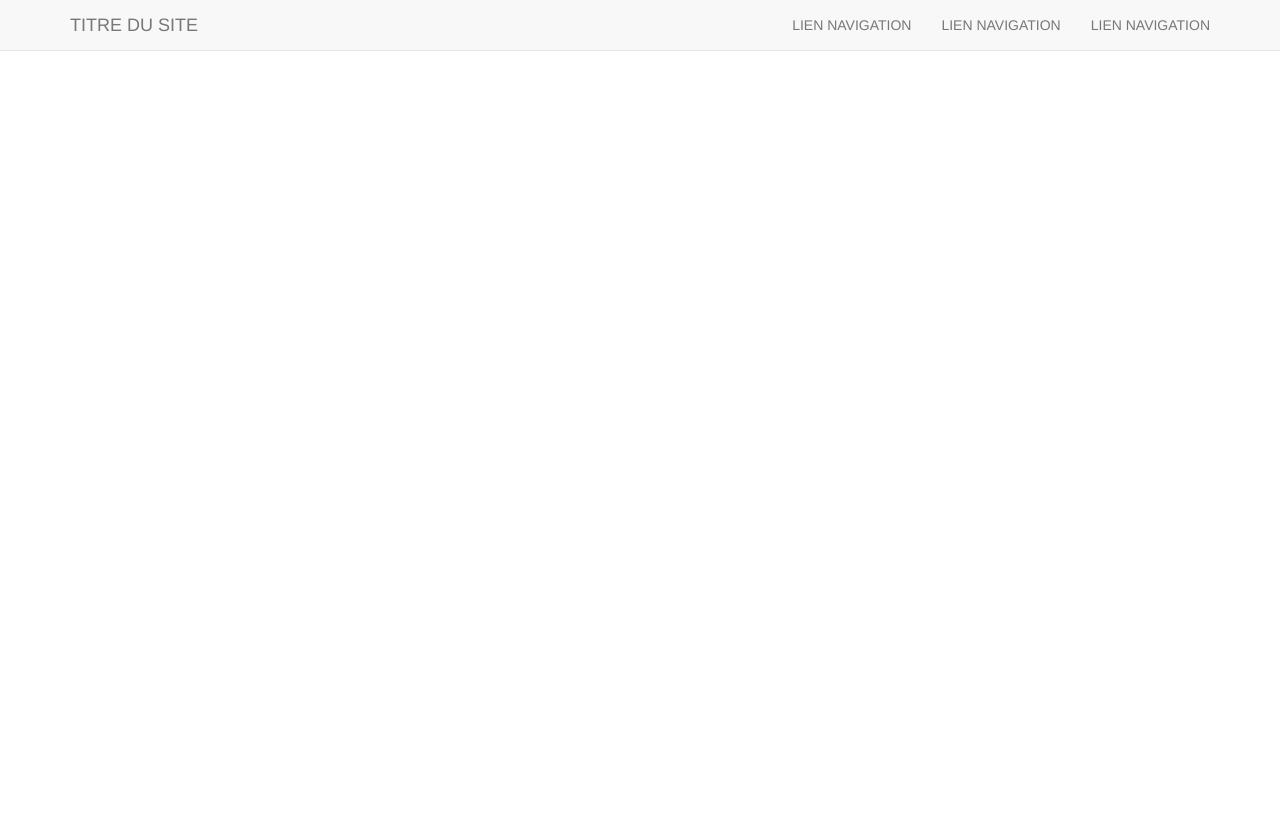
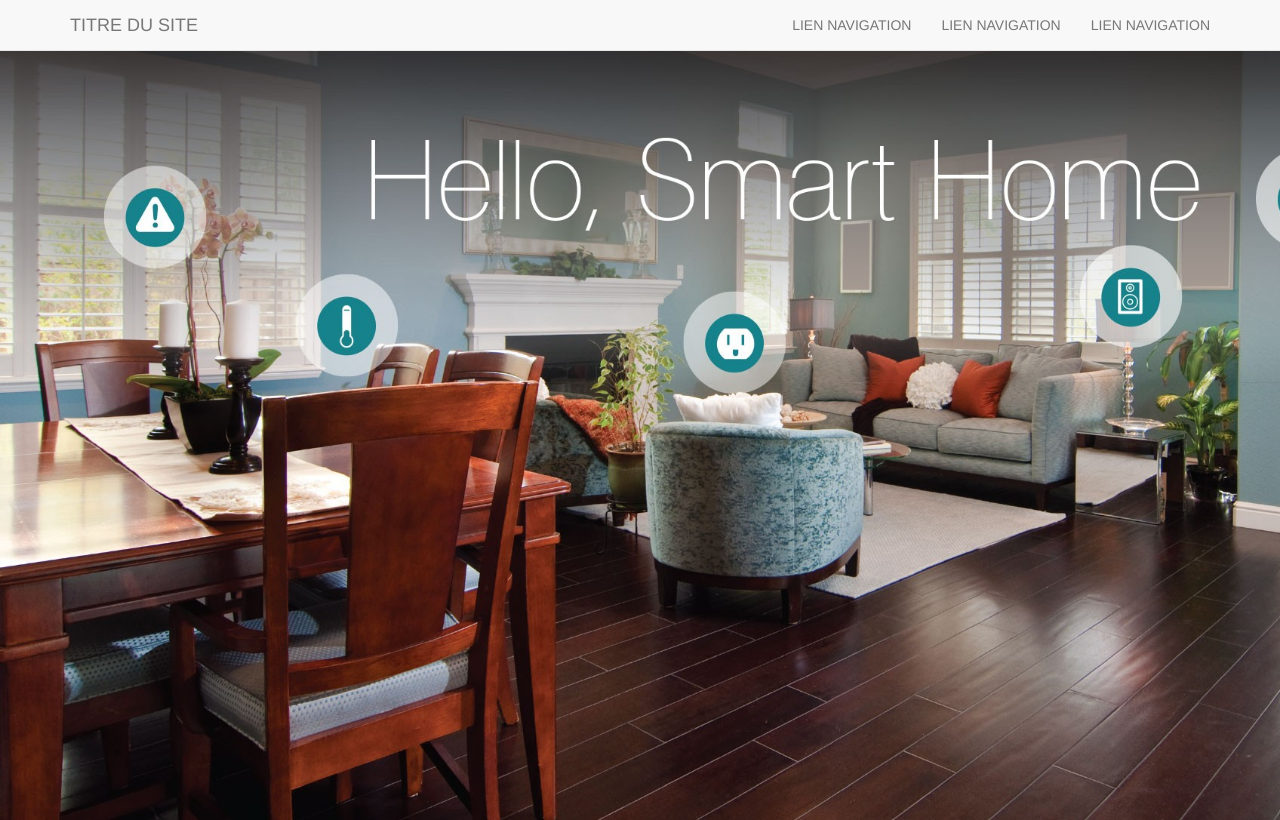
Before and after one commit to AshFromReunion/Challenge-Site-8, a website: page index.html in a window 1280 px wide. Drawn offline with nearby package versions, Linux system fonts and the light colour scheme.

Commit message:
ajout image header

```diff
--- a/index.html
+++ b/index.html
@@ -9,7 +9,9 @@ Changes were made from te original work
 
 <head>
     <title>Site 8</title>
-    <link href="css/bootstrap.css" rel="stylesheet" type="text/css" media="all">
+    <link href="css/bootstrap.min.css" rel="stylesheet" type="text/css" media="all">
+    <link href="css/style.css" rel="stylesheet" type="text/css" media="all">
+
     <meta name="viewport" content="width=device-width, initial-scale=1">
     <meta http-equiv="Content-Type" content="text/html; charset=utf-8" />
     <meta name="keywords" content="Site 8, exercice intégration" />
@@ -43,7 +45,10 @@ Changes were made from te original work
         </div>
     </nav>
 
+    <header>
 
+
+    </header>
 
 
     <script src="js/jquery-1.11.0.min.js"></script>
--- a/scss/style.scss
+++ b/scss/style.scss
@@ -0,0 +1,6 @@
+header {
+    background: url('../images/connected-home.jpg') no-repeat;
+    height: 100vh;
+    background-size: cover;
+    margin-top: 20px;
+}
```
Also changed, not shown: css/style.css, 1 other file.
